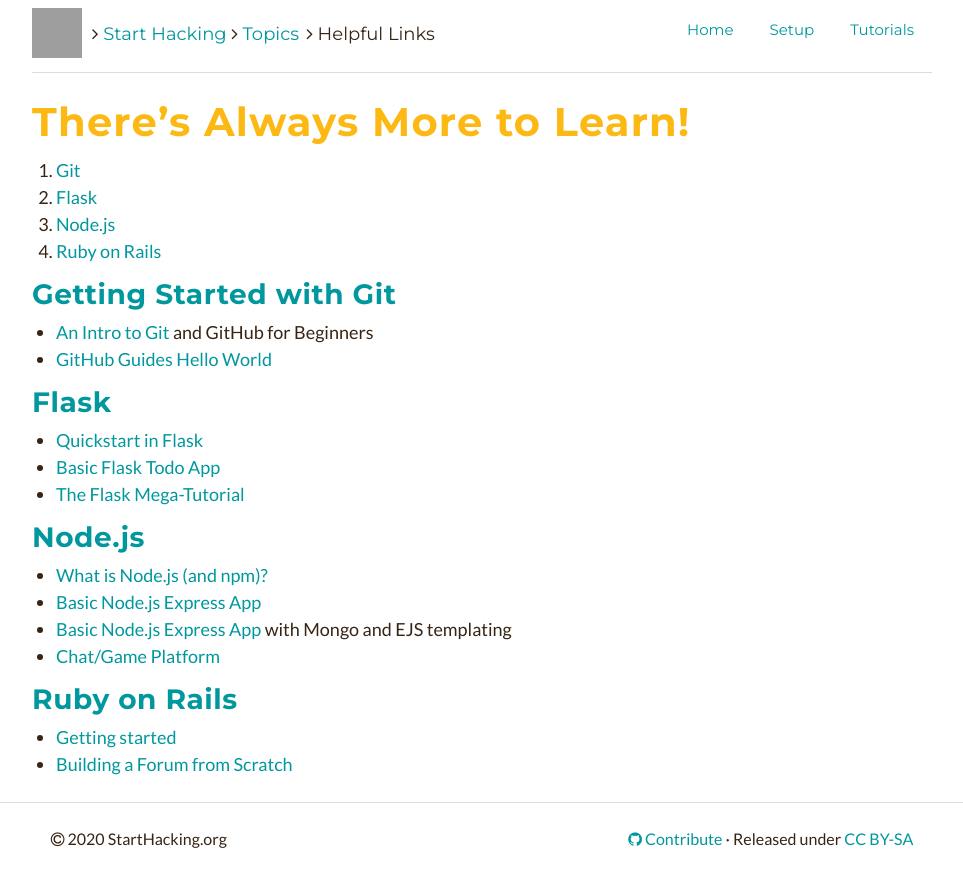
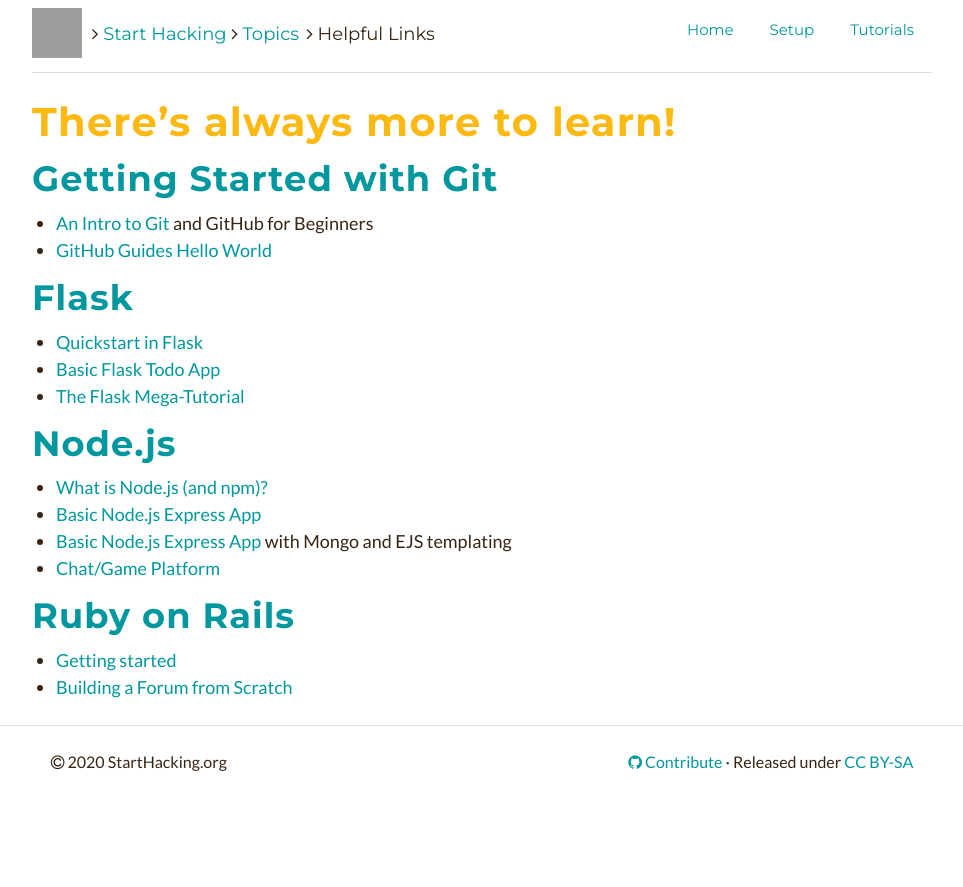
Before and after one commit to starthacking/starthacking.github.io, a Jekyll site: the page built from _posts/2018-01-18-other.md, in a window 1280 px wide. Shown: the top 887 px of the page, without its empty margins (158-1121 px from the left). Built offline with Jekyll 4.4.1, drawn with Linux system fonts in a browser that asks for light colours; nearby versions of some CDN libraries; grey boxes are pictures that could not be loaded.

Commit message:
posts other: format

```diff
--- a/_posts/2018-01-18-other.md
+++ b/_posts/2018-01-18-other.md
@@ -11,53 +11,30 @@
     path: "/topics"
 ---
 
-# There's Always More to Learn!
+# There's always more to learn!
 
+## Getting Started with Git
 
+- [An Intro to Git][git1] and GitHub for Beginners
+- [GitHub Guides Hello World][git2]
 
-<ol>
-<li><a href="#git">Git</a></li>
-<li><a href="#flask">Flask</a></li>
-<li><a href="#node">Node.js</a></li>
-<li><a href="#ruby">Ruby on Rails</a></li>
-</ol>
+## Flask
 
-### <a id="git">Getting Started with Git</a>
+- [Quickstart in Flask][flask1]
+- [Basic Flask Todo App][flask2]
+- [The Flask Mega-Tutorial][flask3]
 
+## Node.js
 
--  [An Intro to Git][git1] and GitHub for Beginners
--  [GitHub Guides Hello World][git2]
+- [What is Node.js (and npm)?][node1]
+- [Basic Node.js Express App][node2]
+- [Basic Node.js Express App][node3] with Mongo and EJS templating
+- [Chat/Game Platform][node4]
 
+## Ruby on Rails
 
-### <a id="flask">Flask</a>
-
-
-
--  [Quickstart in Flask][flask1]
--  [Basic Flask Todo App][flask2]
--  [The Flask Mega-Tutorial][flask3]
-
-
-
-### <a id="node">Node.js</a>
-
-
-
--  [What is Node.js (and npm)?][node1]
--  [Basic Node.js Express App][node2]
--  [Basic Node.js Express App][node3] with Mongo and EJS templating
--  [Chat/Game Platform][node4]
-
-
-
-### <a id="ruby">Ruby on Rails</a>
-
-
-
--  [Getting started][ruby1]
--  [Building a Forum from Scratch][ruby2]
-
-
+- [Getting started][ruby1]
+- [Building a Forum from Scratch][ruby2]
 
 [git1]:https://product.hubspot.com/blog/git-and-github-tutorial-for-beginners
 [git2]:https://guides.github.com/activities/hello-world/
```
